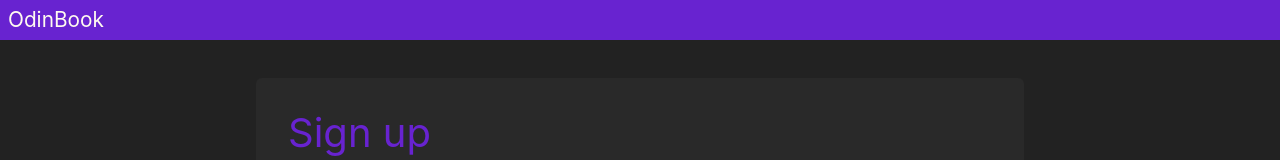
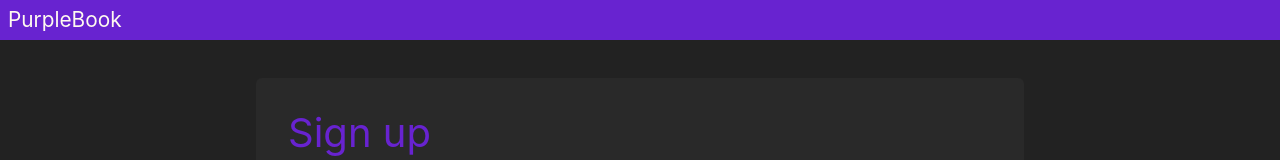
Before and after one commit to I-3B/PurpleBook-client, a React (Create React App) app: page /signup in a window 1280 px wide. Shown: the top 160 px of the page. Built offline with nearby package versions, Linux system fonts and the light colour scheme.

Commit message:
rename website in header

```diff
--- a/src/components/Header.tsx
+++ b/src/components/Header.tsx
@@ -53,7 +53,7 @@
             <nav>
                 <ul>
                     <li className="li-logo">
-                        <Link to="/">OdinBook</Link>
+                        <Link to="/">PurpleBook</Link>
                     </li>
                     {authed && (
                         <>
```
